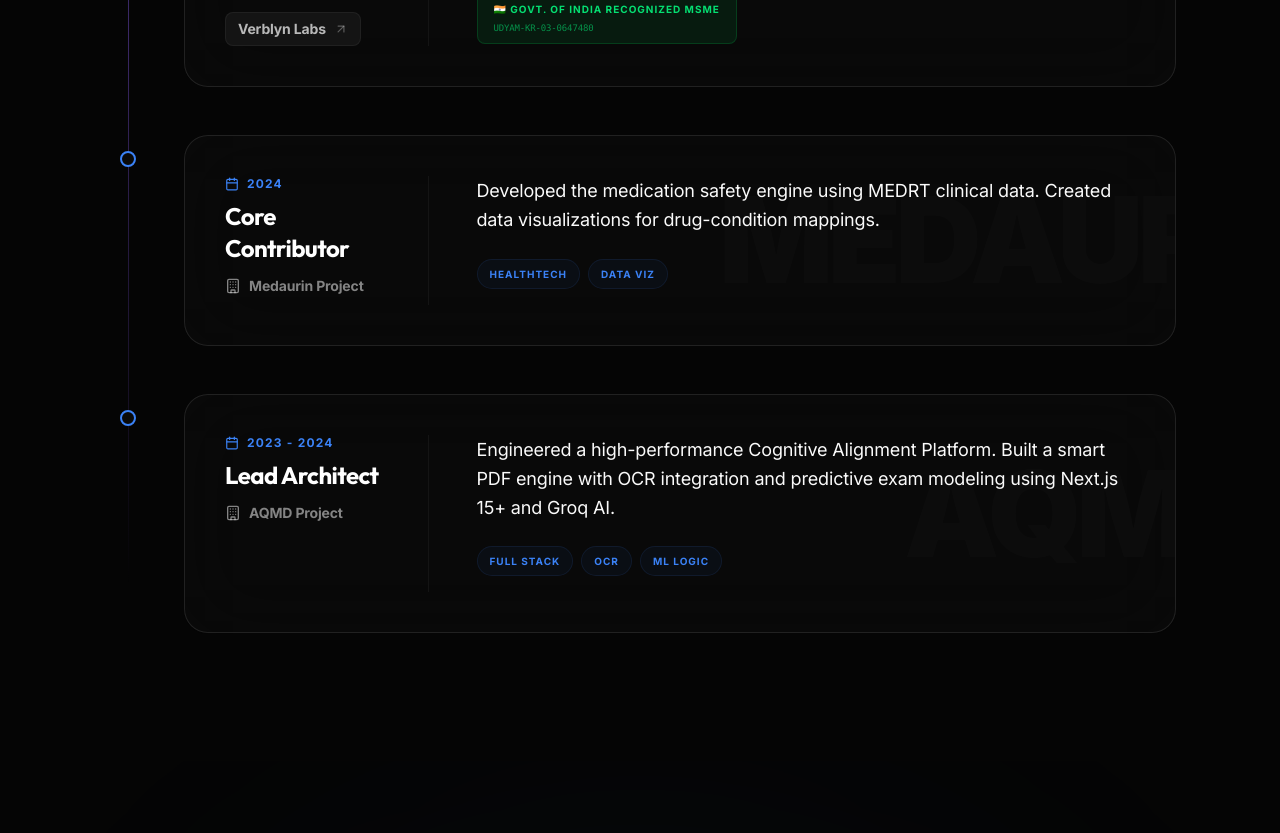
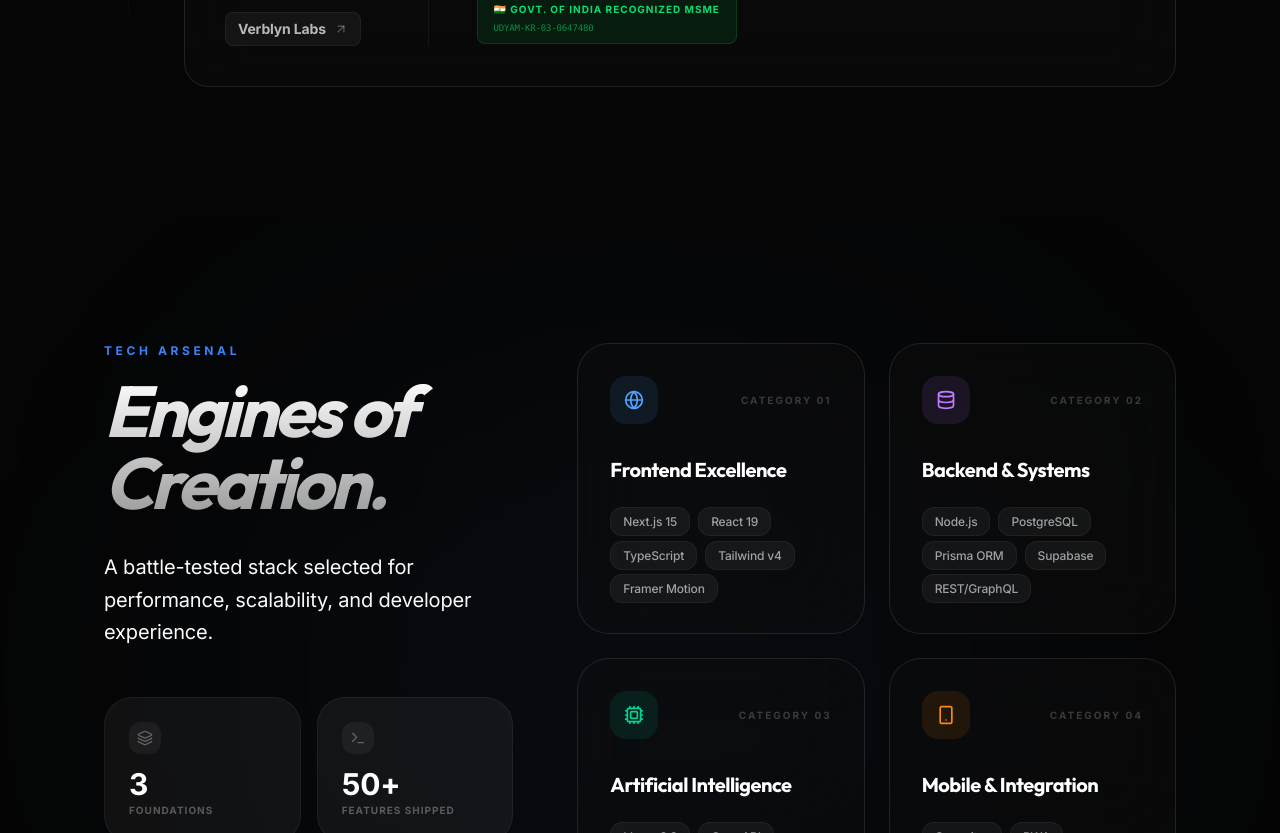
Before and after one commit to RichardRajuChirayath/Portfolio-, a Next.js app: page / in a window 1280 px wide. Shown: the part 5740-6573 px from the top of the page. Built offline with nearby package versions, Linux system fonts and the light colour scheme.

Commit message:
Keep only Qohesive and Verblyn Labs in the Experience section

```diff
--- a/src/components/Experience.tsx
+++ b/src/components/Experience.tsx
@@ -28,22 +28,6 @@ const experiences = [
         skills: ["AI Strategy", "Product Design", "Lead Engineering"],
         badge: "🇮🇳 Govt. of India Recognized MSME",
         badgeSubtext: "UDYAM-KR-03-0647480"
-    },
-    {
-        role: "Core Contributor",
-        company: "Medaurin Project",
-        period: "2024",
-        description: "Developed the medication safety engine using MEDRT clinical data. Created data visualizations for drug-condition mappings.",
-        current: false,
-        skills: ["HealthTech", "Data Viz"]
-    },
-    {
-        role: "Lead Architect",
-        company: "AQMD Project",
-        period: "2023 - 2024",
-        description: "Engineered a high-performance Cognitive Alignment Platform. Built a smart PDF engine with OCR integration and predictive exam modeling using Next.js 15+ and Groq AI.",
-        current: false,
-        skills: ["Full Stack", "OCR", "ML Logic"]
     }
 ];
 
```
